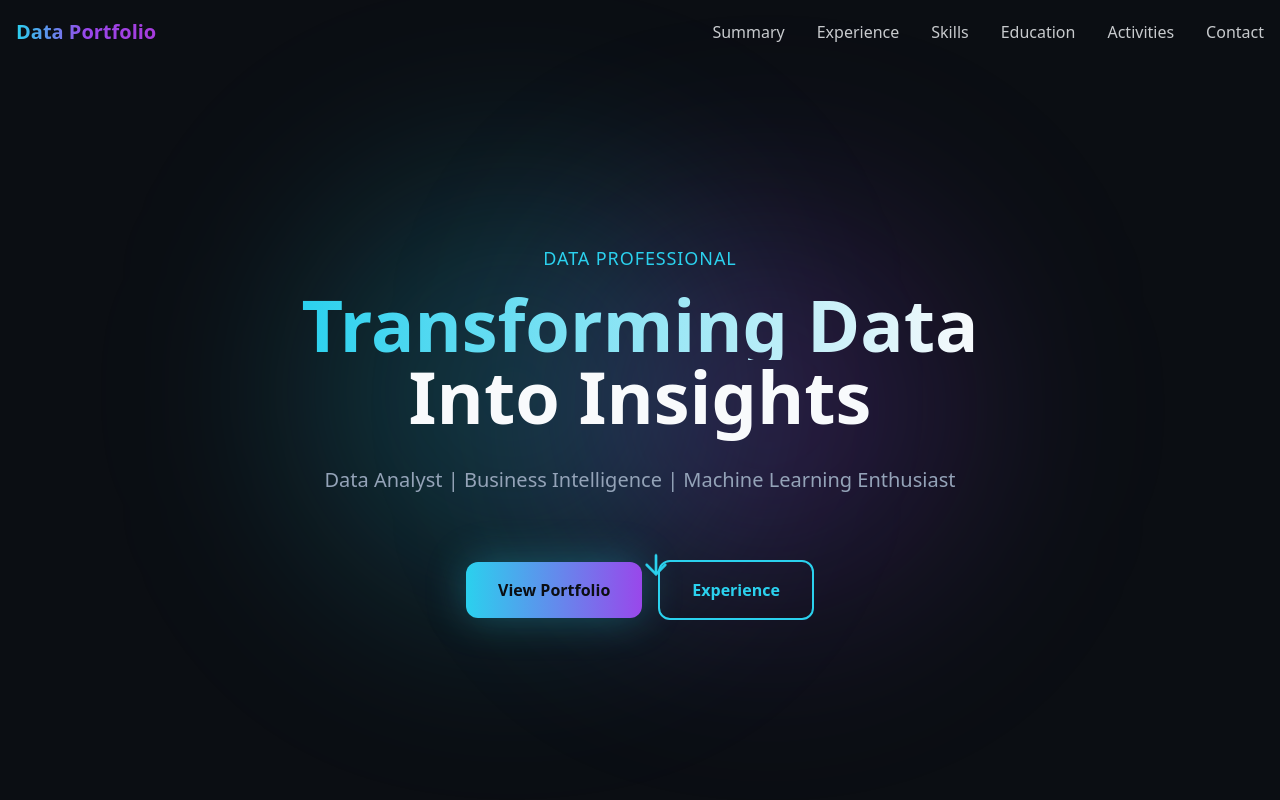
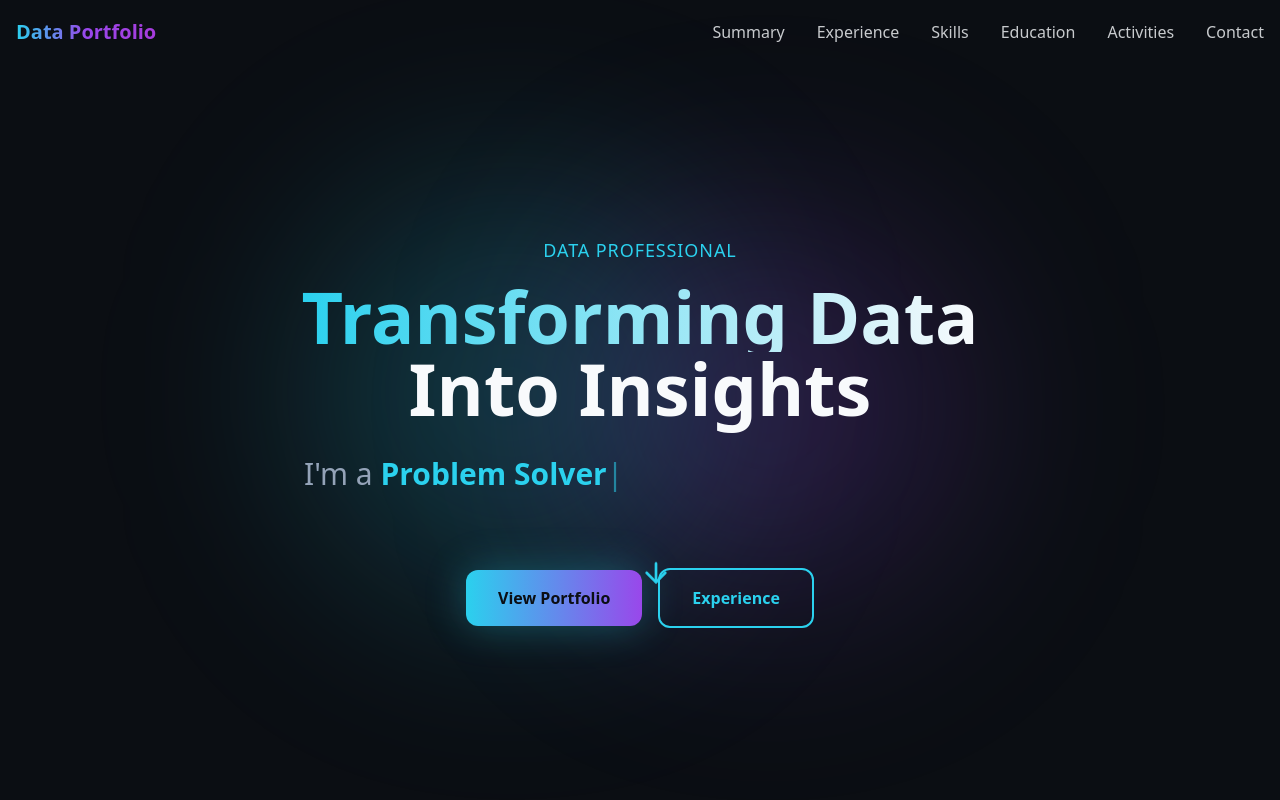
Before and after one commit to VibhavKaushik07/Portfolio, a React (Vite) app: page / in a window 1280 px wide. Shown: the top 800 px of the page. Built offline with nearby package versions, Linux system fonts and the light colour scheme; the HTML template or start-up script is replaced by a standard one.

Commit message:
Refactor Hero section text

```diff
--- a/src/components/Hero.tsx
+++ b/src/components/Hero.tsx
@@ -1,6 +1,36 @@
 import { ArrowDown } from "lucide-react";
+import { useState, useEffect } from "react";
 
 const Hero = () => {
+  const roles = ["Data Analyst", "Problem Solver", "Data Enthusiast"];
+  const [currentRole, setCurrentRole] = useState(0);
+  const [displayText, setDisplayText] = useState("");
+  const [isDeleting, setIsDeleting] = useState(false);
+
+  useEffect(() => {
+    const typeSpeed = isDeleting ? 50 : 100;
+    const currentFullText = roles[currentRole];
+
+    const timer = setTimeout(() => {
+      if (!isDeleting) {
+        if (displayText.length < currentFullText.length) {
+          setDisplayText(currentFullText.substring(0, displayText.length + 1));
+        } else {
+          setTimeout(() => setIsDeleting(true), 2000);
+        }
+      } else {
+        if (displayText.length > 0) {
+          setDisplayText(currentFullText.substring(0, displayText.length - 1));
+        } else {
+          setIsDeleting(false);
+          setCurrentRole((prev) => (prev + 1) % roles.length);
+        }
+      }
+    }, typeSpeed);
+
+    return () => clearTimeout(timer);
+  }, [displayText, isDeleting, currentRole]);
+
   return (
     <section className="min-h-screen flex items-center justify-center relative overflow-hidden pt-16">
       {/* Animated background elements */}
@@ -22,9 +52,11 @@ const Hero = () => {
             </h1>
           </div>
 
-          <p className="text-xl text-muted-foreground max-w-2xl mx-auto leading-relaxed">
-            Data Analyst | Business Intelligence | Machine Learning Enthusiast
-          </p>
+          <div className="text-2xl md:text-3xl text-left max-w-2xl mx-auto h-12">
+            <span className="text-muted-foreground">I'm a </span>
+            <span className="text-primary font-semibold">{displayText}</span>
+            <span className="text-primary animate-pulse">|</span>
+          </div>
 
           <div className="flex flex-col sm:flex-row gap-4 justify-center items-center pt-8">
             <a
```
